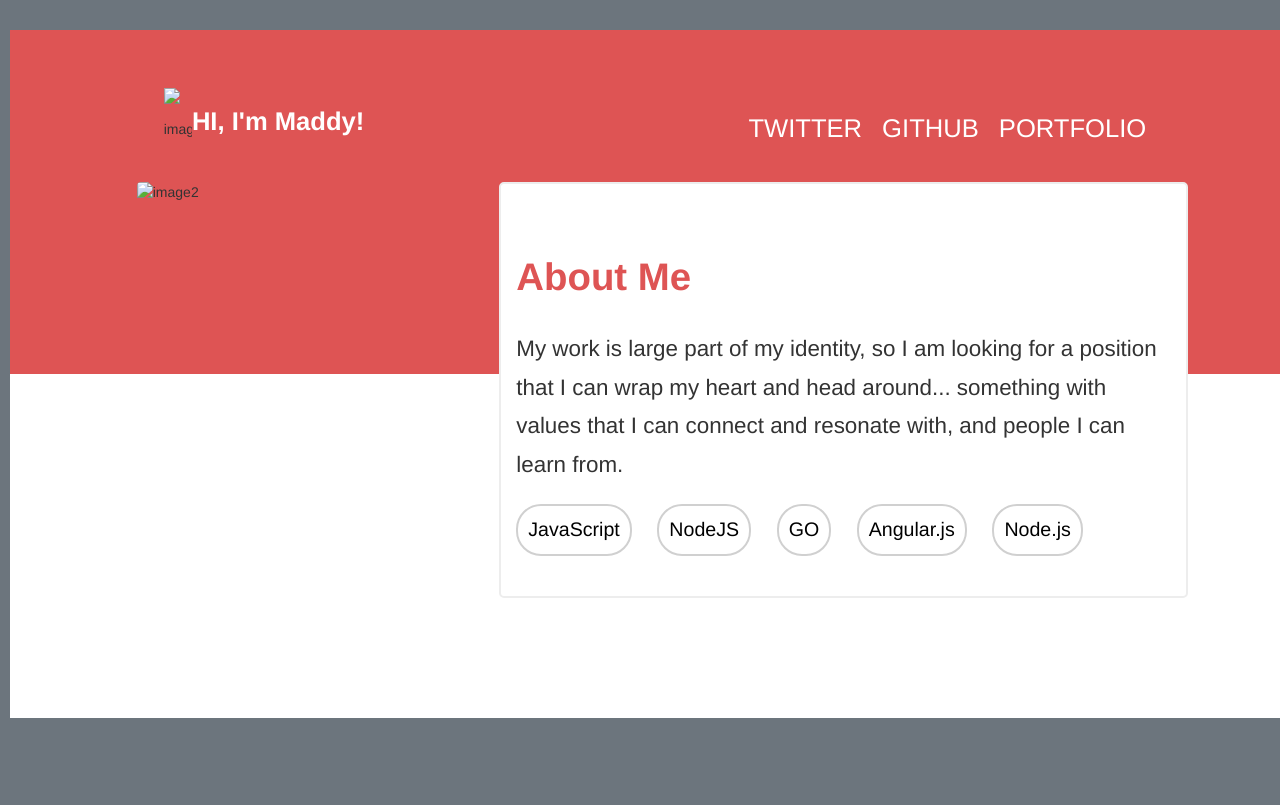
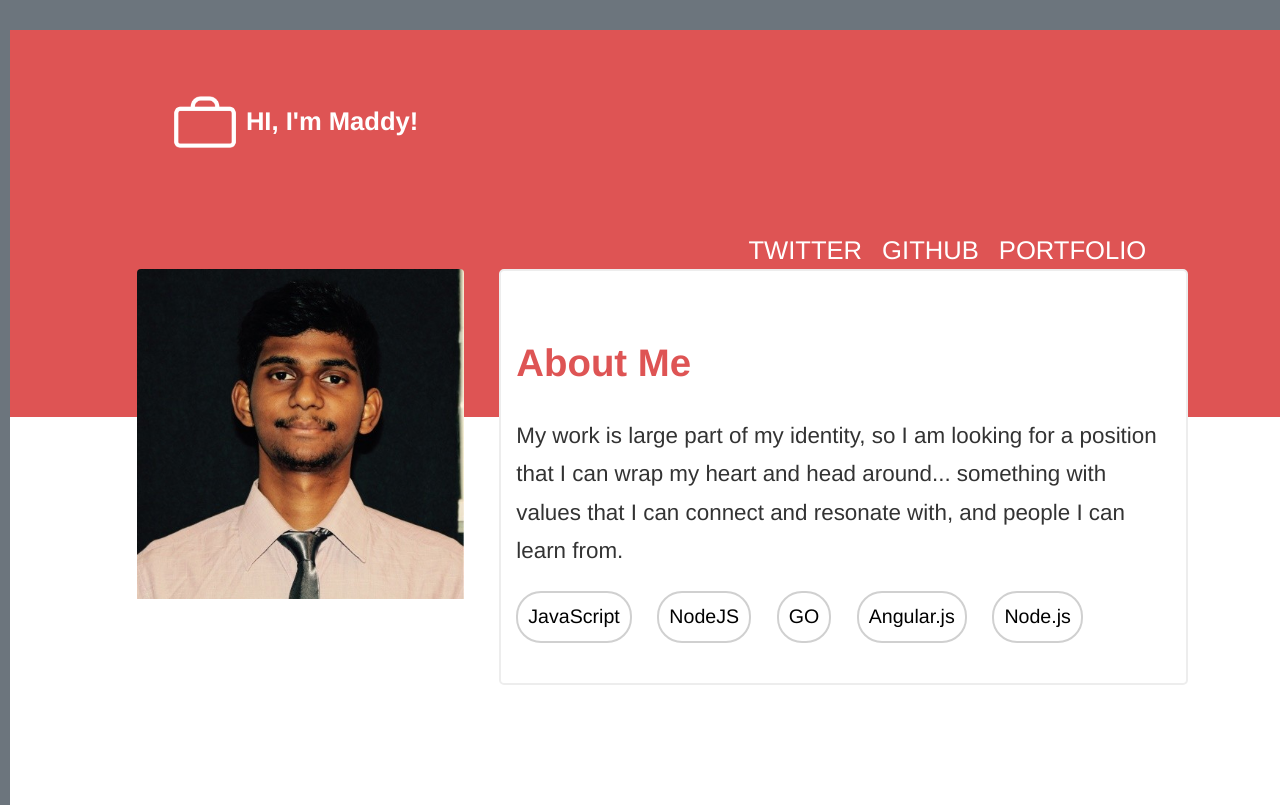
Before and after one commit to maddykws/maddymlg.github.io, a plain HTML site: page sample.html in a window 1280 px wide. Shown: the top 805 px of the page. Drawn offline with Linux system fonts and the light colour scheme; files that its build step writes are made by us from their sources.

Commit message:
Update sample.html

```diff
--- a/sample.html
+++ b/sample.html
@@ -21,7 +21,7 @@
   <title>Maddy</title><!--[if IE]><!-->
 	<!-- Link to an external CSS file -->
 
-  <link href="source/style.css" rel="stylesheet" type="text/css" /><!--[endif]-->
+  <link href="style.css" rel="stylesheet" type="text/css" /><!--[endif]-->
 </head>
 
 <body>
@@ -38,7 +38,7 @@
       <div class="col-sm-9">
         <div class="inline">
           <div class="form">
-            <img src="source/brief.png" alt="image1" class="responsive" style=
+            <img src="brief.png" alt="image1" class="responsive" style=
             "max-width: 12%; line-height: 50px;" />
 
             <h5 class="white" style="font-size: 2vw;">HI, I'm Maddy!</h5>
@@ -57,7 +57,7 @@
     </div>
 
     <div class="row center">
-      <div class="col-sm-3"><img src="source/screen.png" class="img-fluid" alt="image2"
+      <div class="col-sm-3"><img src="screen.png" class="img-fluid" alt="image2"
       style=
       "border-radius: 4px; max-width: 100%; height: auto; padding-bottom: 30px;" /></div>
 
```
